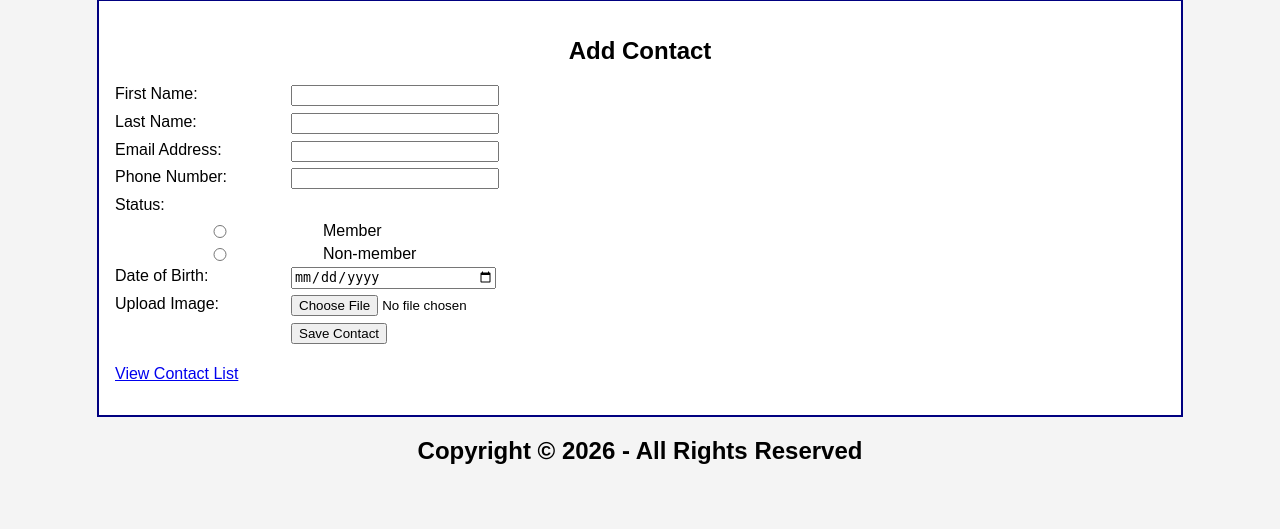
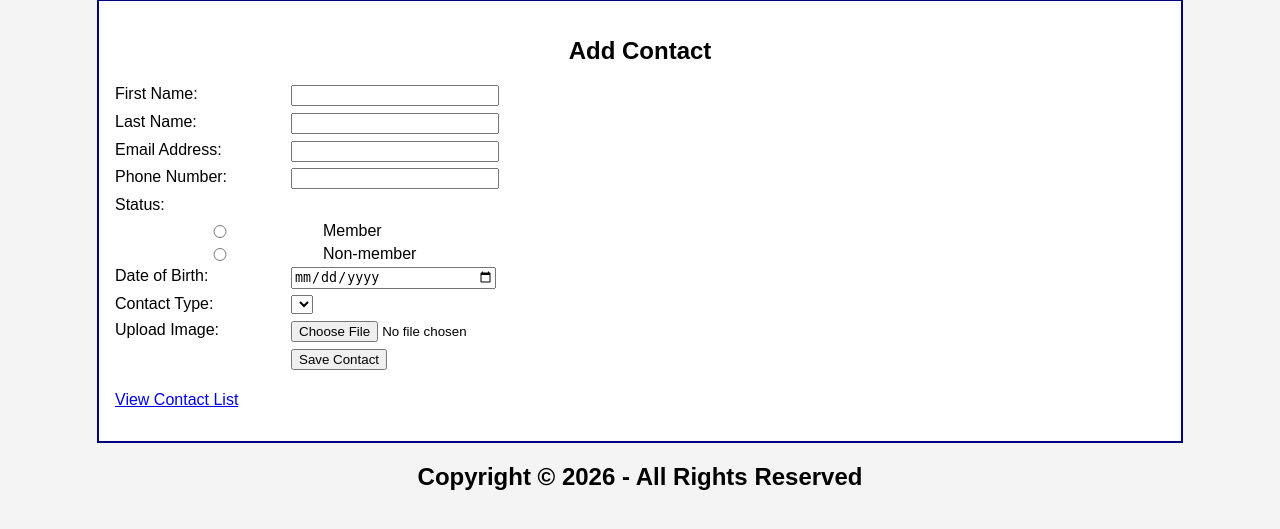
Before and after one commit to JemielynM/PHPAssignment1, a PHP site: page /add_contact_form.php in a window 1280 px wide. Shown: the part 67-596 px from the top of the page. Run offline with PHP 8.4, Linux system fonts and the light colour scheme; tables that the repository leaves empty or names only in its code hold one stand-in row (values such as "Sample post"); lists and menus that the app fills with data are empty.

Commit message:
Add Includes Type

```diff
--- a/add_contact_form.php
+++ b/add_contact_form.php
@@ -1,9 +1,17 @@
 <?php
   session_start();
 
- require("database.php");
+  require_once("database.php");
 
- ?>
+  $query = 'SELECT typeID, contactType FROM types';
+  $statement = $db->prepare($query);
+  $statement->execute();
+  $types = $statement->fetchAll();
+  $statement->closeCursor();
+
+
+
+?>
 
 <!DOCTYPE html>
 <html>
@@ -42,6 +50,15 @@
                     <label>Date of Birth:</label>
                     <input type="date" name="dob" /><br />
 
+                    <label>Contact Type:</label>
+                    <select name="type_id"
+                      <?php foreach ($types as $type) : ?>
+                        <option value="<?php echo $type['typeID']; ?>">
+                          <?php echo $type['contactType']; ?>
+                        </option>
+                      <?php endforeach; ?>
+                   </select><br />
+
                     <label>Upload Image:</label>
                     <input type="file" name="file1" /><br />
 
--- a/index.php
+++ b/index.php
@@ -3,7 +3,9 @@
  require("database.php");
 
  $queryContacts = '
-    SELECT contactID, firstName, lastName, emailAddress, phoneNumber, status, dob, imageName FROM contacts';
+    SELECT c.contactID, c.firstName, c.lastName, c.emailAddress, c.phoneNumber, c.status, c.dob, c.imageName, c.typeID, t.contactType
+     FROM contacts c
+     LEFT JOIN types t ON c.typeID = t.typeID';
 
   $statement = $db->prepare($queryContacts);
   $statement->execute();
@@ -33,6 +35,7 @@
           <th>Phone Number</th>
           <th>Status</th>
           <th>Date of Birth</th>
+          <th>Contact Type</th>
           <th>Photo</th>
           <th>&nbsp;</th> <!-- for update -->
           <th>&nbsp;</th> <!-- for delete -->
@@ -46,6 +49,7 @@
            <td><?php echo htmlspecialchars($contact['phoneNumber']); ?></td>
            <td><?php echo htmlspecialchars($contact['status']); ?></td>
            <td><?php echo htmlspecialchars($contact['dob']); ?></td>
+           <td><?php echo htmlspecialchars($contact['contactType']); ?></td>
            <td>
              <img src="<?php echo htmlspecialchars('./images/' .$contact['imageName']); ?>"
                alt="<?php echo htmlspecialchars($contact['firstName'] . ' ' . $contact['lastName']); ?>" />
```
Also changed, not shown: add_contact.php (+6 -4 lines), images/Coyote.png (added), images/Coyote_100.png (added), images/Coyote_400.png (added).
